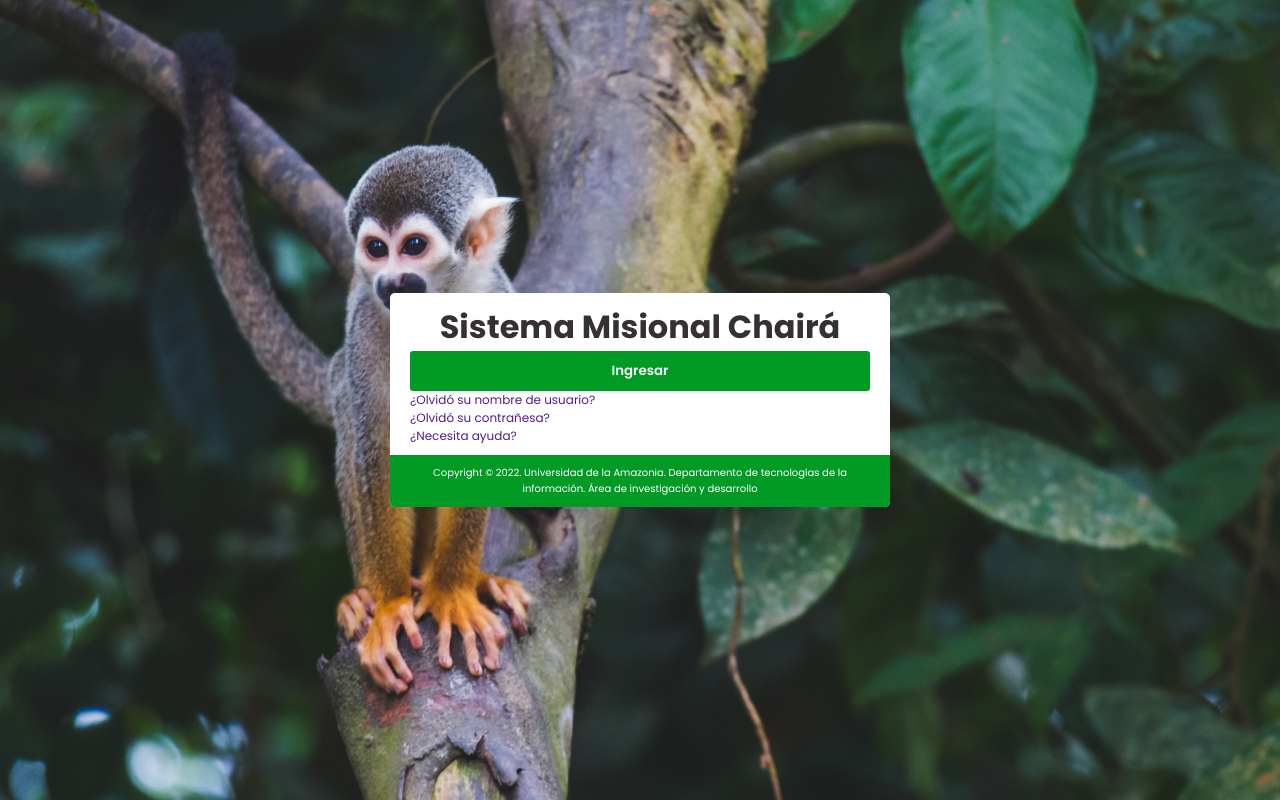
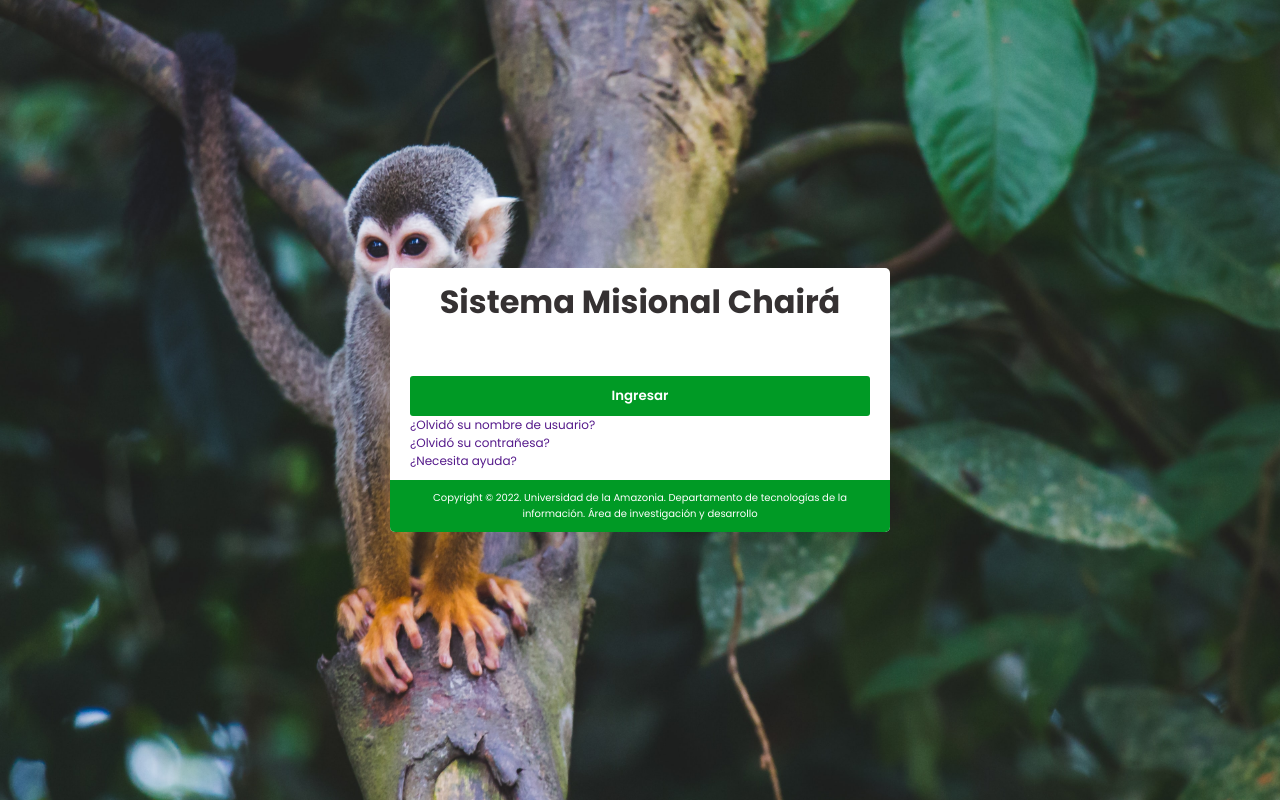
Before and after one commit to sneuder/chaira_login, a React (Create React App) app: page / in a window 1280 px wide. Built offline with nearby package versions, Linux system fonts and the light colour scheme.

Commit message:
Add input_signins components

```diff
--- a/src/components/index.jsx
+++ b/src/components/index.jsx
@@ -2,6 +2,7 @@ import { ElementsLogin } from "../layouts";
 
 import Card from "./card/index";
 import Header from "./header/index";
+import InputSignin from "./input_signin/index";
 import Button from './login_button/index';
 import Links from "./links/index";
 import Footer from "./footer/index";
@@ -11,7 +12,8 @@ const CardLogin = ({ cms }) => {
   return (
     <Card>
       <ElementsLogin>
-        <Header tittle={cms.header}></Header>
+        <Header tittle={cms.header} />
+        <InputSignin />
         <Button />
         <Links links={cms.links} />
       </ElementsLogin>
--- /dev/null
+++ b/src/components/input_signin/elements.js
@@ -0,0 +1,13 @@
+import styled from '@emotion/styled'
+
+export const ContainerInputs = styled.div`
+
+`;
+
+export const ContainerInput = styled.div`
+
+`;
+
+export const Input = styled.input`
+
+`;
--- /dev/null
+++ b/src/components/input_signin/index.jsx
@@ -0,0 +1,16 @@
+import { ContainerInputs, ContainerInput, Input } from "./elements";
+
+const InputSignin = () => {
+  return (
+    <ContainerInputs>
+      <ContainerInput>
+        <Input type='text' />
+      </ContainerInput>
+      <ContainerInput>
+        <Input type='text' />
+      </ContainerInput>
+    </ContainerInputs>
+  );
+};
+
+export default InputSignin;
```
